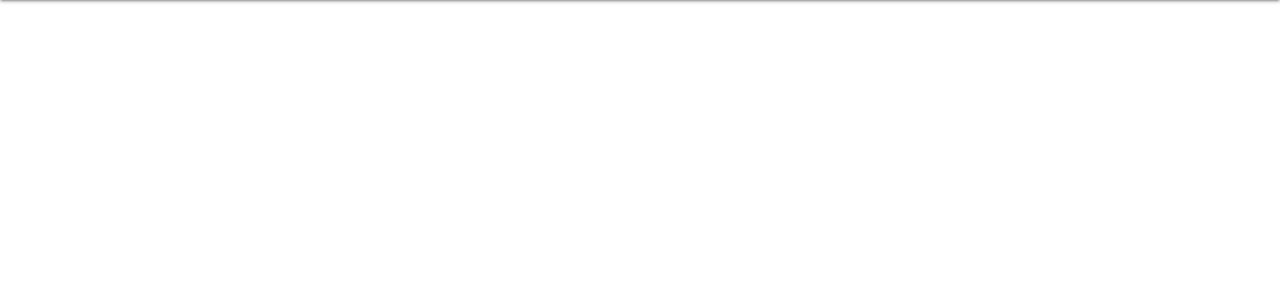
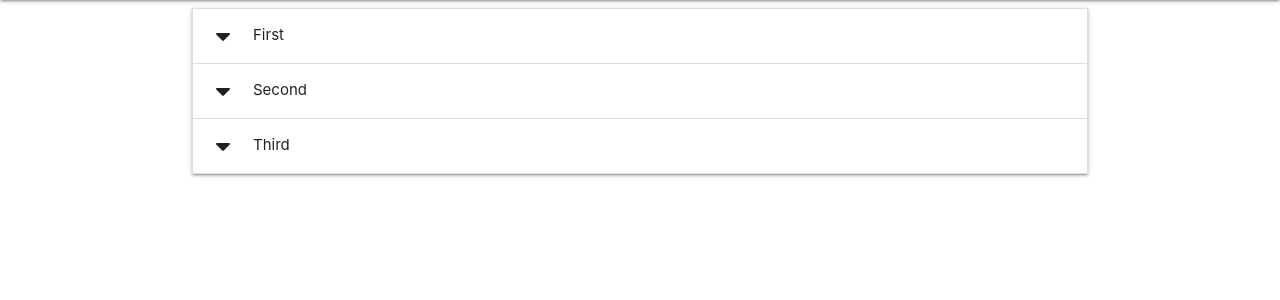
Before and after one commit to Code-Institute-Submissions/milestoneproject3-8, a Flask app: page / in a window 1280 px wide. Shown: the part 64-364 px from the top of the page. Run offline with Flask 2, Linux system fonts and the light colour scheme; data that the repository does not hold is empty; some libraries are stand-ins or nearby versions.

Commit message:
Collapsable setup

```diff
--- a/static/js/script.js
+++ b/static/js/script.js
@@ -1,3 +1,4 @@
 $(document).ready(function(){
     $('.sidenav').sidenav();
+    $('.collapsible').collapsible();
 });
--- a/templates/base.html
+++ b/templates/base.html
@@ -38,8 +38,10 @@
 
     </header>
 
-    {% block content %}
-    {% endblock %}
+    <main class="container">
+        {% block content %}
+        {% endblock %}
+    </main>
 
     <script
       src="https://code.jquery.com/jquery-3.5.1.min.js"
--- a/templates/tasks.html
+++ b/templates/tasks.html
@@ -11,4 +11,21 @@
     {% endfor %}
 
 
+    <ul class="collapsible">
+        <li>
+            <div class="collapsible-header"><i class="fas fa-caret-down"></i>First</div>
+            <div class="collapsible-body"><span>Lorem ipsum dolor sit amet.</span></div>
+        </li>
+        <li>
+            <div class="collapsible-header"><i class="fas fa-caret-down"></i>Second</div>
+            <div class="collapsible-body"><span>Lorem ipsum dolor sit amet.</span></div>
+        </li>
+        <li>
+            <div class="collapsible-header"><i class="fas fa-caret-down"></i>Third</div>
+            <div class="collapsible-body"><span>Lorem ipsum dolor sit amet.</span></div>
+        </li>
+    </ul>
+
+
+
 {% endblock %}
```
